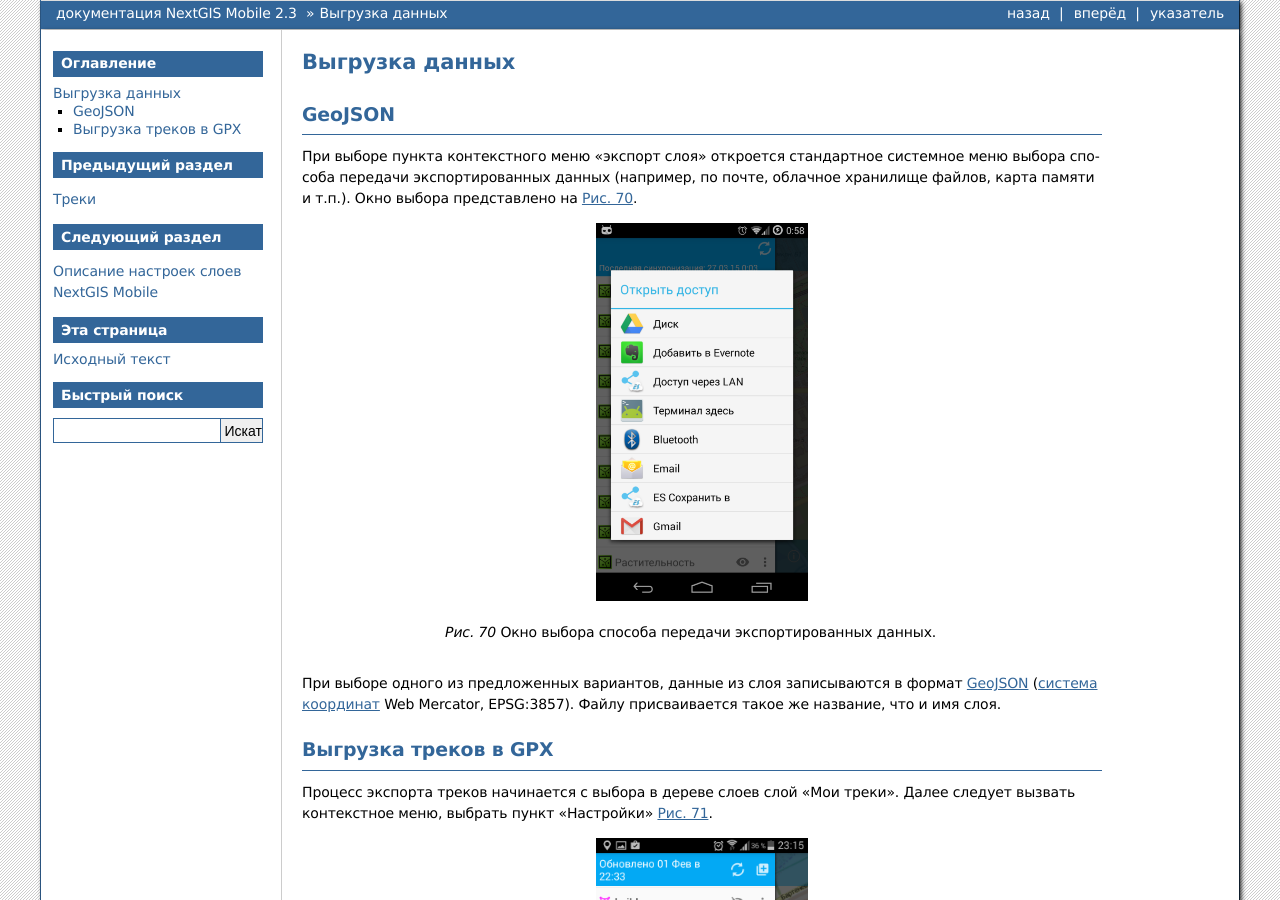
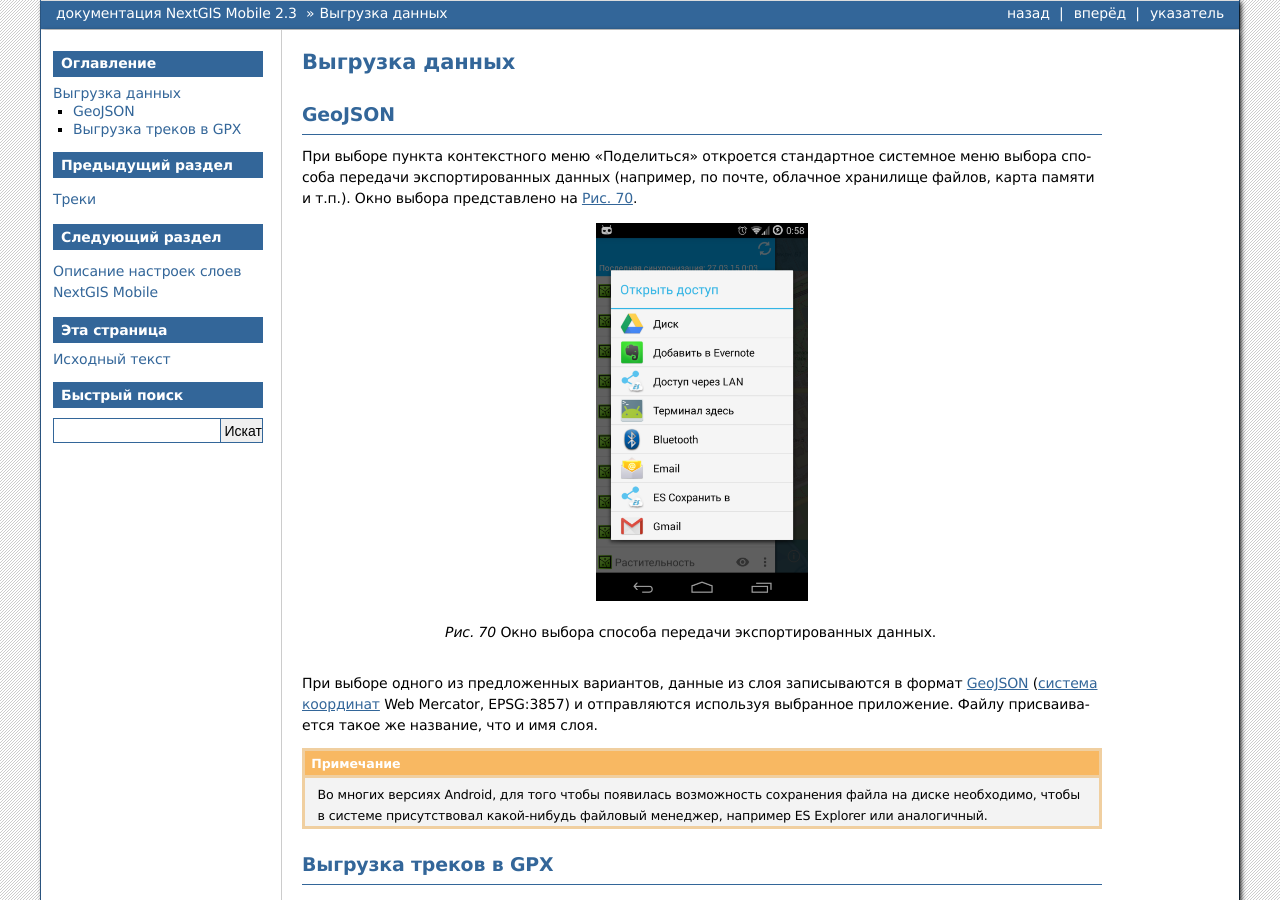
Before and after one commit to nextgis/docs_ngmobile, a Sphinx documentation site: the page built from source/share.rst, in a window 1280 px wide and 900 px high. Built offline with Sphinx 7.4.7, drawn with Linux system fonts in a browser that asks for light colours; formulas are drawn with MathJax 3; some of the changed text lies outside the part shown.

Commit message:
поделиться, а не экспорт, плюс слова про файловый менеджер

```diff
--- a/source/share.rst
+++ b/source/share.rst
@@ -8,7 +8,7 @@
 GeoJSON
 -------
 
-При выборе пункта контекстного меню "экспорт слоя" откроется стандартное системное
+При выборе пункта контекстного меню "Поделиться" откроется стандартное системное
 меню выбора способа передачи экспортированных данных (например, по почте, облачное
 хранилище файлов, карта памяти и т.п.). Окно выбора представлено на :numref:`ngmobile_share_pic`.
 
@@ -19,8 +19,11 @@ GeoJSON
 
    Окно выбора способа передачи экспортированных данных.
 
-При выборе одного из предложенных вариантов, данные из слоя записываются в формат :term:`GeoJSON` (:term:`система координат` Web Mercator, EPSG:3857). Файлу присваивается такое же
-название, что и имя слоя.
+При выборе одного из предложенных вариантов, данные из слоя записываются в формат :term:`GeoJSON` (:term:`система координат` Web Mercator, EPSG:3857) и отправляются используя выбранное приложение. Файлу присваивается такое же название, что и имя слоя.
+
+.. note::
+   Во многих версиях Android, для того чтобы появилась возможность сохранения файла на диске необходимо, чтобы в системе
+   присутствовал какой-нибудь файловый менеджер, например ES Explorer или аналогичный.
 
 Выгрузка треков в GPX
 ----------------------
```
Also changed, not shown: other parts of source/share.rst (+0 -4 lines).
